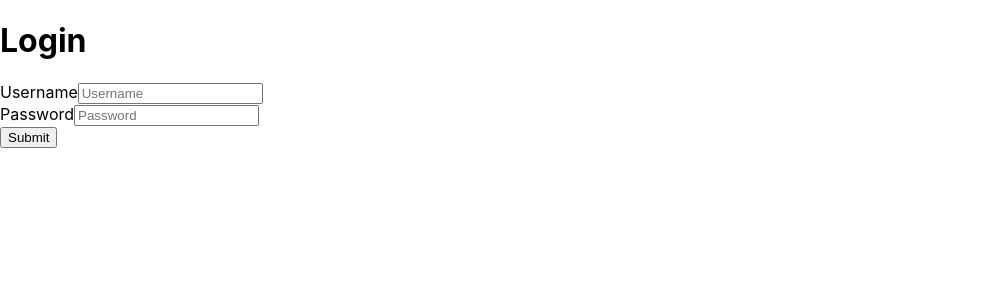
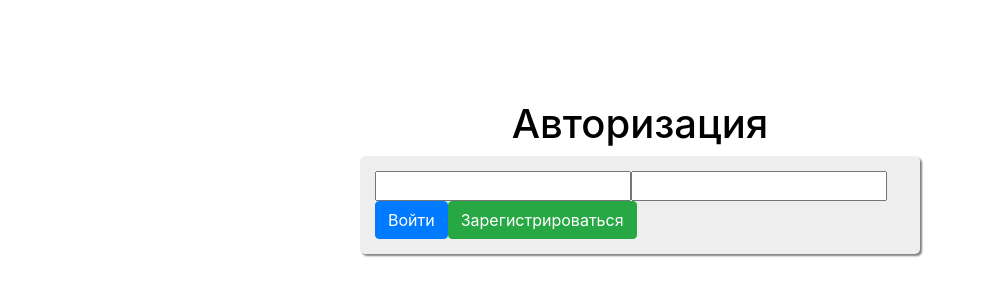
Before and after one commit to amattterasu/SAMS, a React (Create React App) app in the folder client/: page /login in a window 1280 px wide. Shown: the top 300 px of the page, without its empty margins (0-986 px from the left). Built offline with nearby package versions, Linux system fonts and the light colour scheme.

Commit message:
added basic styles and connected bootstrap react

```diff
--- a/client/package.json
+++ b/client/package.json
@@ -6,7 +6,9 @@
     "@testing-library/jest-dom": "^4.2.4",
     "@testing-library/react": "^9.4.1",
     "@testing-library/user-event": "^7.2.1",
+    "bootstrap": "^4.4.1",
     "react": "^16.13.0",
+    "react-bootstrap": "^1.0.0",
     "react-dom": "^16.13.0",
     "react-redux": "^7.2.0",
     "react-router-dom": "^5.1.2",
--- a/client/src/App.css
+++ /dev/null
@@ -1,38 +0,0 @@
-.App {
-  text-align: center;
-}
-
-.App-logo {
-  height: 40vmin;
-  pointer-events: none;
-}
-
-@media (prefers-reduced-motion: no-preference) {
-  .App-logo {
-    animation: App-logo-spin infinite 20s linear;
-  }
-}
-
-.App-header {
-  background-color: #282c34;
-  min-height: 100vh;
-  display: flex;
-  flex-direction: column;
-  align-items: center;
-  justify-content: center;
-  font-size: calc(10px + 2vmin);
-  color: white;
-}
-
-.App-link {
-  color: #61dafb;
-}
-
-@keyframes App-logo-spin {
-  from {
-    transform: rotate(0deg);
-  }
-  to {
-    transform: rotate(360deg);
-  }
-}
--- a/client/src/App.jsx
+++ b/client/src/App.jsx
@@ -3,7 +3,7 @@ import {Switch, Route, BrowserRouter, withRouter} from 'react-router-dom';
 import {connect, Provider} from 'react-redux';
 import {getProfileFetch, logoutUser} from './redux/actions/actions';
 import Signup from './components/Signup';
-import Login from './components/Login';
+import Login from './components/Login/Login';
 import store from "./redux/redux-store";
 import {compose} from "redux";
 
--- a/client/src/components/Login.jsx
+++ /dev/null
@@ -1,54 +0,0 @@
-import React, {Component} from 'react';
-import {connect} from 'react-redux';
-import {userLoginFetch} from '../redux/actions/actions';
-
-class Login extends Component {
-    state = {
-        username: "",
-        password: ""
-    }
-
-    handleChange = event => {
-        this.setState({
-            [event.target.name]: event.target.value
-        });
-    }
-
-    handleSubmit = event => {
-        event.preventDefault()
-        this.props.userLoginFetch(this.state)
-    }
-
-    render() {
-        return (
-            <form onSubmit={this.handleSubmit}>
-                <h1>Login</h1>
-
-                <label>Username</label>
-                <input
-                    name='username'
-                    placeholder='Username'
-                    value={this.state.username}
-                    onChange={this.handleChange}
-                /><br/>
-
-                <label>Password</label>
-                <input
-                    type='password'
-                    name='password'
-                    placeholder='Password'
-                    value={this.state.password}
-                    onChange={this.handleChange}
-                /><br/>
-
-                <input type='submit'/>
-            </form>
-        )
-    }
-}
-
-const mapDispatchToProps = dispatch => ({
-    userLoginFetch: userInfo => dispatch(userLoginFetch(userInfo))
-})
-
-export default connect(null, mapDispatchToProps)(Login);
--- /dev/null
+++ b/client/src/components/Login/Login.jsx
@@ -0,0 +1,49 @@
+import React, {Component} from 'react';
+import {connect} from 'react-redux';
+import {userLoginFetch} from '../../redux/actions/actions';
+import classes from './Login.module.css';
+import Button from 'react-bootstrap/Button';
+
+class Login extends Component {
+    state = {
+        username: "",
+        password: ""
+    }
+
+    handleChange = event => {
+        this.setState({
+            [event.target.name]: event.target.value
+        });
+    }
+
+    handleSubmit = event => {
+        event.preventDefault()
+        this.props.userLoginFetch(this.state)
+    }
+
+    loginHandler = () => {
+
+    }
+
+    render() {
+        return (
+           <div className={classes.Login}>
+               <div>
+                   <h1>Авторизация</h1>
+                   <form onSubmit={this.handleSubmit} className={classes.LoginForm}>
+                       <input type="text"/>
+                       <input type="password"/>
+                       <Button variant='primary' onClick={this.loginHandler}>Войти</Button>
+                       <Button variant='success' onClick={this.regHandler}>Зарегистрироваться</Button>
+                   </form>
+               </div>
+           </div>
+        )
+    }
+}
+
+const mapDispatchToProps = dispatch => ({
+    userLoginFetch: userInfo => dispatch(userLoginFetch(userInfo))
+})
+
+export default connect(null, mapDispatchToProps)(Login);
--- /dev/null
+++ b/client/src/components/Login/Login.module.css
@@ -0,0 +1,26 @@
+.Login {
+    display: flex;
+    justify-content: center;
+    padding-top: 100px;
+    flex-grow: 1;
+    width: 100%;
+    background: #fff;
+}
+
+.Login > div {
+    width: 100%;
+    max-width: 600px;
+    padding: 0 20px;
+}
+
+.Login h1 {
+    color: #000;
+    text-align: center;
+}
+
+.LoginForm {
+    background: #eee;
+    box-shadow: 2px 2px 2px rgba(0, 0, 0, .5);
+    padding: 15px;
+    border-radius: 5px;
+}
--- a/client/src/index.js
+++ b/client/src/index.js
@@ -1,5 +1,6 @@
 import React from 'react';
 import ReactDOM from 'react-dom';
+import 'bootstrap/dist/css/bootstrap.min.css';
 import './index.css';
 import MainApp from './App';
 import * as serviceWorker from './serviceWorker';
```
Also changed, not shown: 1 other file (tests, documents, lock files or other folders).
